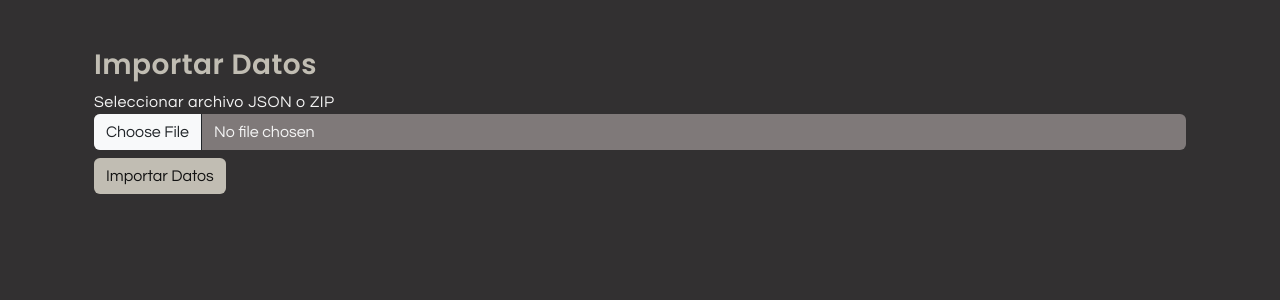
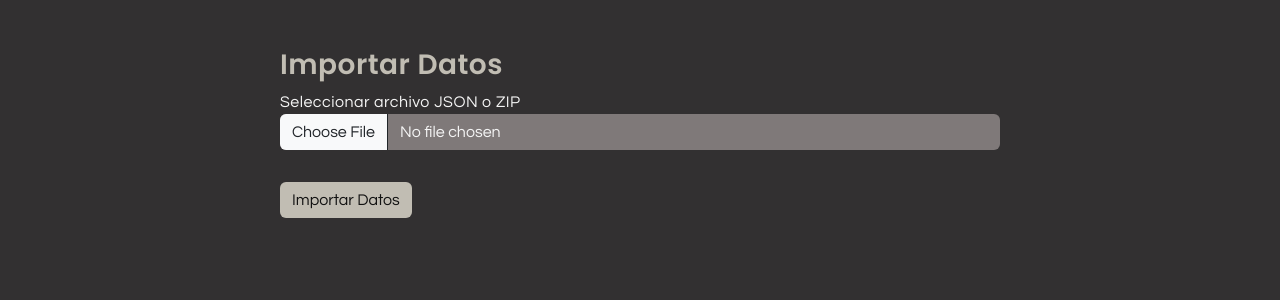
Before and after one commit to jsdgdo/malbum, a Django app: page /importar-datos/ in a window 1280 px wide. Shown: the part 93-393 px from the top of the page. Run offline with Django 5.2, Linux system fonts and the light colour scheme; some libraries are stand-ins or nearby versions.

Commit message:
Normalización de importar datos

```diff
--- a/templates/importar_datos.html
+++ b/templates/importar_datos.html
@@ -2,11 +2,11 @@
 {% block title %}Importar Datos{% endblock %}
 
 {% block content %}
-<div class="container mt-5">
+<div class="container mt-5 mb-5 col-md-8">
   <h3>Importar Datos</h3>
   <form method="post" enctype="multipart/form-data" id="importForm">
     {% csrf_token %}
-    <div class="form-group">
+    <div class="form-group mb-4">
       <label for="data_file">Seleccionar archivo JSON o ZIP</label>
       <input type="file" id="data_file" name="data_file" class="form-control">
     </div>
```
